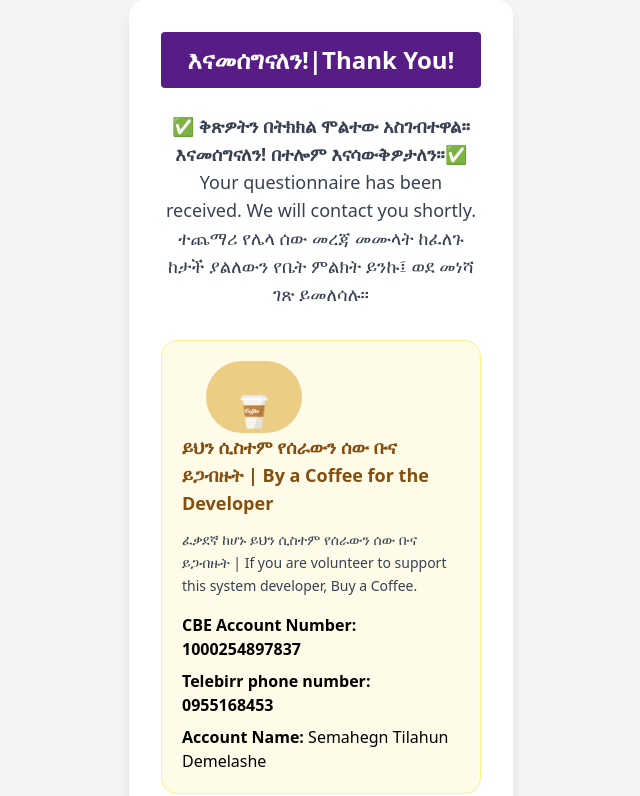
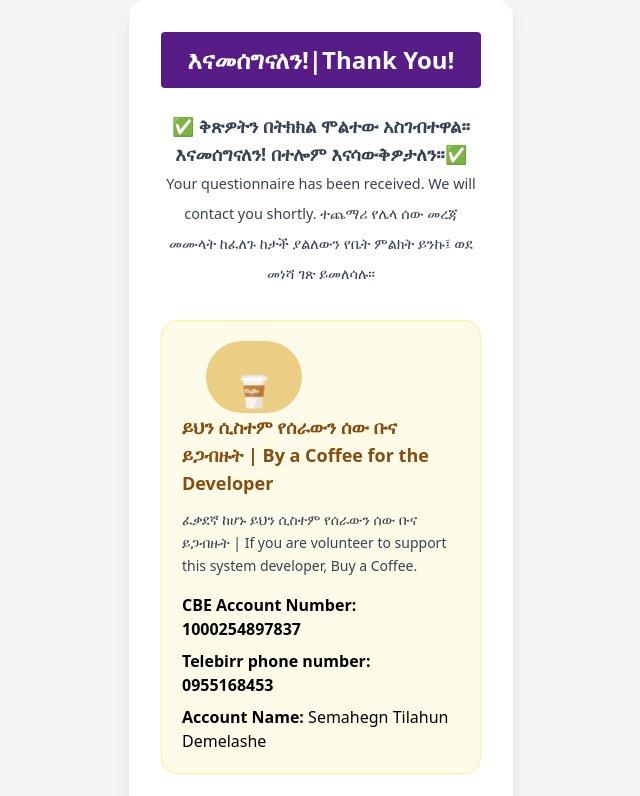
Before and after one commit to guzopayment/client, a React (Vite) app: page /thank-you in a window 1280 px wide. Shown: the top 796 px of the page, without its empty margins (319-959 px from the left). Built offline with nearby package versions, Linux system fonts and the light colour scheme; no server answers.

Commit message:
Improv text size thank-you page contnet

```diff
--- a/src/pages/ThankYou.jsx
+++ b/src/pages/ThankYou.jsx
@@ -19,8 +19,11 @@ export default function ThankYou() {
             <strong>
               ✅ ቅጽዎትን በትክክል ሞልተው አስገብተዋል። እናመሰግናለን! በተሎም እናሳውቅዎታለን።✅
             </strong>{" "}
-            Your questionnaire has been received. We will contact you shortly.
-            ተጨማሪ የሌላ ሰው መረጃ መሙላት ከፈለጉ ከታች ያልለውን የቤት ምልክት ይንኩ፤ ወደ መነሻ ገጽ ይመለሳሉ።
+            <small>
+              {" "}
+              Your questionnaire has been received. We will contact you shortly.
+              ተጨማሪ የሌላ ሰው መረጃ መሙላት ከፈለጉ ከታች ያልለውን የቤት ምልክት ይንኩ፤ ወደ መነሻ ገጽ ይመለሳሉ።
+            </small>
           </p>
         </div>
         <div className="mt-8 bg-yellow-50 border border-yellow-200 rounded-2xl p-5 text-left">
```
